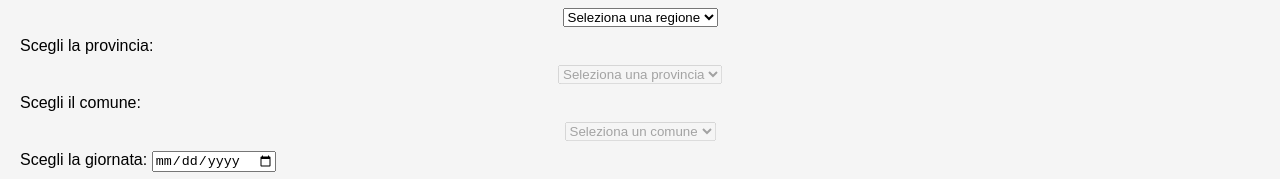
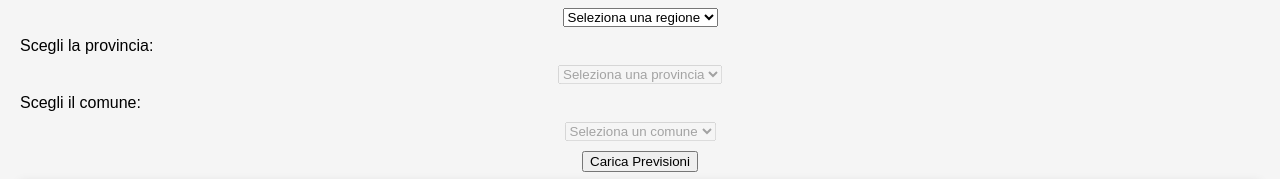
Before and after one commit to Dandim80/Metei, a plain HTML site: page index.html in a window 1280 px wide. Shown: the part 120-299 px from the top of the page. Drawn offline with Linux system fonts and the light colour scheme.

Commit message:
Update index.html

```diff
--- a/index.html
+++ b/index.html
@@ -1,4 +1,4 @@
-<!DOCTYPE html>
+ <!DOCTYPE html>
 <html lang="it">
 <head>
     <meta charset="UTF-8">
@@ -77,9 +77,6 @@
         <option value="">Seleziona un comune</option>
     </select>
 
-    <label for="giorno">Scegli la giornata:</label>
-    <input type="date" id="giorno" name="giorno">
-
     <button id="carica">Carica Previsioni</button>
 
     <div id="scrollable-container">
@@ -153,7 +150,6 @@
 
         document.getElementById('carica').addEventListener('click', () => {
             const comune = document.getElementById('comune').value;
-            const giorno = document.getElementById('giorno').value;
 
             const urls = {
                 ilMeteo: `https://www.ilmeteo.it/meteo/${comune}`,
```
